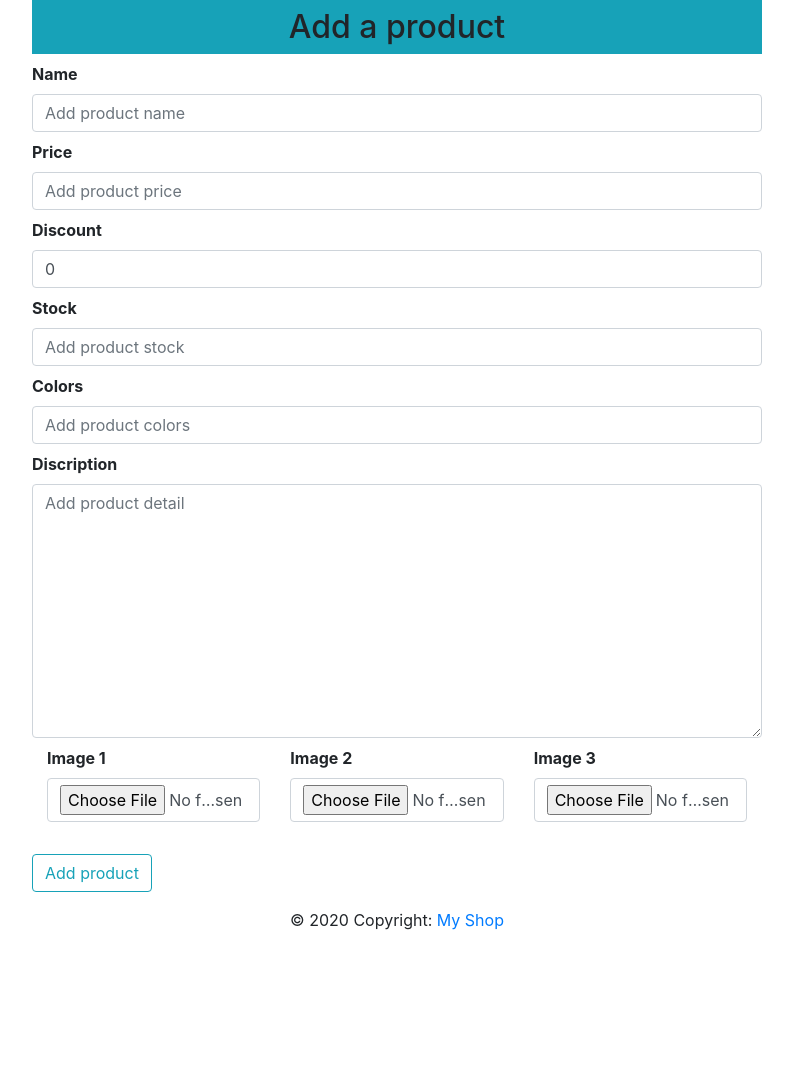
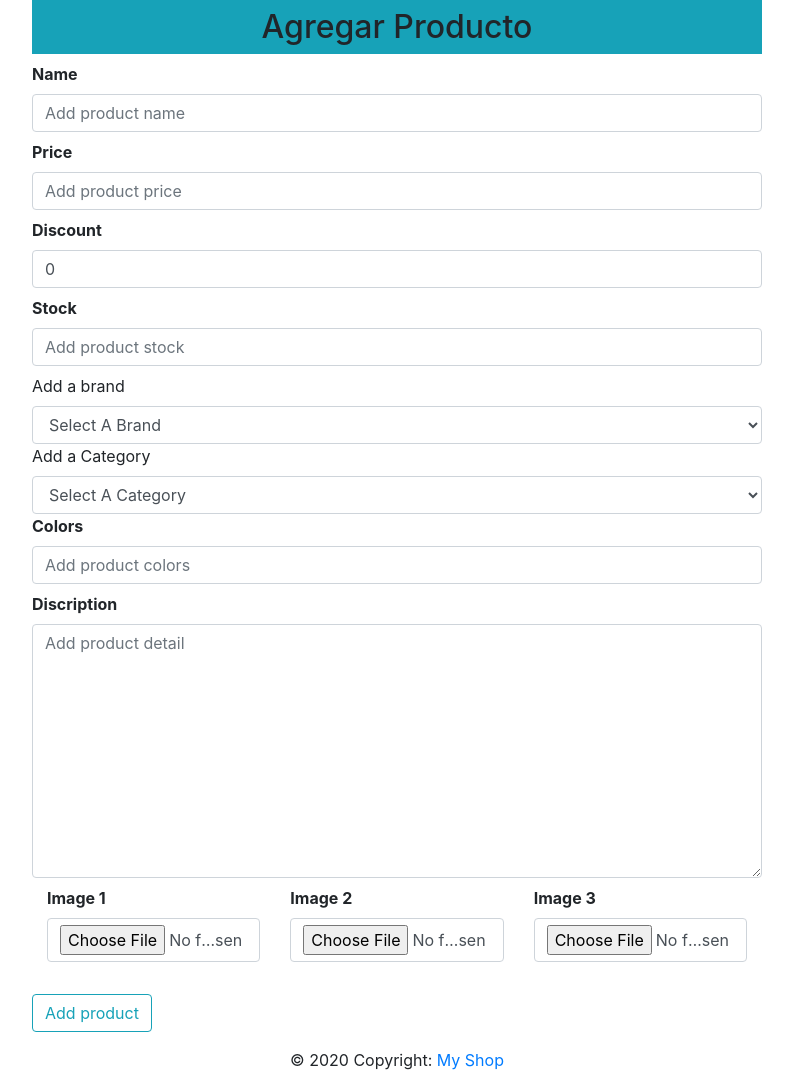
Before and after one commit to JonathanPerezVoulquin/Ecommerce, a Flask app: page /addproduct in a window 1280 px wide. Shown: the top 1072 px of the page, without its empty margins (243-1036 px from the left). Before the commit the page ends 930 px from the top, so only its background shows below. Run offline with Flask 2, Linux system fonts and the light colour scheme; data comes from the database, SQL or seed files in the repository; both versions use the stored data as it was after the commit; some libraries are stand-ins or nearby versions.

Commit message:
Adding categories and brands to products

```diff
--- a/shop/products/routes.py
+++ b/shop/products/routes.py
@@ -2,7 +2,6 @@
 from shop import db, app
 from .models import Brand, Category
 from .forms import Addproducts
-import secrets
 
 
 @app.route('/')
@@ -53,6 +52,7 @@
         return redirect(url_for('addbrand'))
     return render_template('products/addbrand.html')
 
+
 @app.route('/updatecat/<int:id>', methods=['GET', 'POST'])
 def updatecat():
     if 'email' not in session:
@@ -67,7 +67,11 @@
         return redirect(url_for('category'))
     return render_template('products/addbrand.html', title='Update Category Page', updatecat=updatecat)
 
-@app.route('/addproduct', methods=['GET','POST'])
+
+@app.route('/addproduct', methods=['GET', 'POST'])
 def addproduct():
+    brands = Brand.query.all()
+    categories = Category.query.all()
     form = Addproducts(request.form)
-    return render_template('products/addproduct.html', title='Add Product Page', form=form)
+    return render_template('products/addproduct.html', title='Add Product Page',form=form, brands=brands,
+                           categories=categories)
--- a/shop/templates/products/addbrand.html
+++ b/shop/templates/products/addbrand.html
@@ -7,13 +7,13 @@
         <div class="col-md-6">
             {% include '_messages.html'%}
             {% if brands %}
-            <h1 class="text-center mt-5"> Add a brand </h1>
+            <h1 class="text-center mt-5"> Agregar marca </h1>
             <form action="" method="POST">
                 <input type="text" name="brand" class="form-control">
                 <input type="submit" value="Add brand" class="btn btn-info mt-2">
             </form>
             {% else %}
-            <h1 class="text-center mt-5"> Add a category </h1>
+            <h1 class="text-center mt-5"> Agregar categoría </h1>
             <form action="" method="POST">
                 <input type="text" name="category" class="form-control">
                 <input type="submit" value="Add category" class="btn btn-info mt-2">
--- a/shop/templates/products/addproduct.html
+++ b/shop/templates/products/addproduct.html
@@ -1,19 +1,33 @@
 {% extends 'layout.html'%}
-
 {% block content %}
-
 {% include '_messages.html'%}
 <div class="container">
     <div class="row">
         <div class="col-md-2"></div>
             <div class="col-md-8">
-                <h2 class="text-center bg-info p-2"> Add a product</h2>
+                <h2 class="text-center bg-info p-2"> Agregar Producto</h2>
                 {% from '_formhelpers.html' import render_field %}
                 <form action="" method="POST" enctype="multipart/form-data">
                     {{ render_field(form.name, class="form-control", placeholder="Add product name")}}
                     {{ render_field(form.price, class="form-control", placeholder="Add product price")}}
                     {{ render_field(form.discount, class="form-control", placeholder="Add product discount")}}
                     {{ render_field(form.stock, class="form-control", placeholder="Add product stock")}}
+                    <label for="brand">Add a brand</label>
+                    <select name="brand" id="brand" class="form-control" required>
+                        <option value=""> Select A Brand</option>
+                        {% for brand in brands %}
+                        <option value="brand.id">{{brand.name}}</option>
+                        {% endfor %}
+                    </select>
+
+                      <label for="category">Add a Category</label>
+                    <select name="category" id="category" class="form-control" required>
+                        <option value=""> Select A Category</option>
+                        {% for category in categories %}
+                        <option value="{{category.id}}">{{category.name}}</option>
+                        {% endfor %}
+                    </select>
+
                     {{ render_field(form.colors, class="form-control", placeholder="Add product colors")}}
                     {{ render_field(form.discription, class="form-control", placeholder="Add product detail", rows="10")}}
 
```
Also changed, not shown: shop/shop.db.
